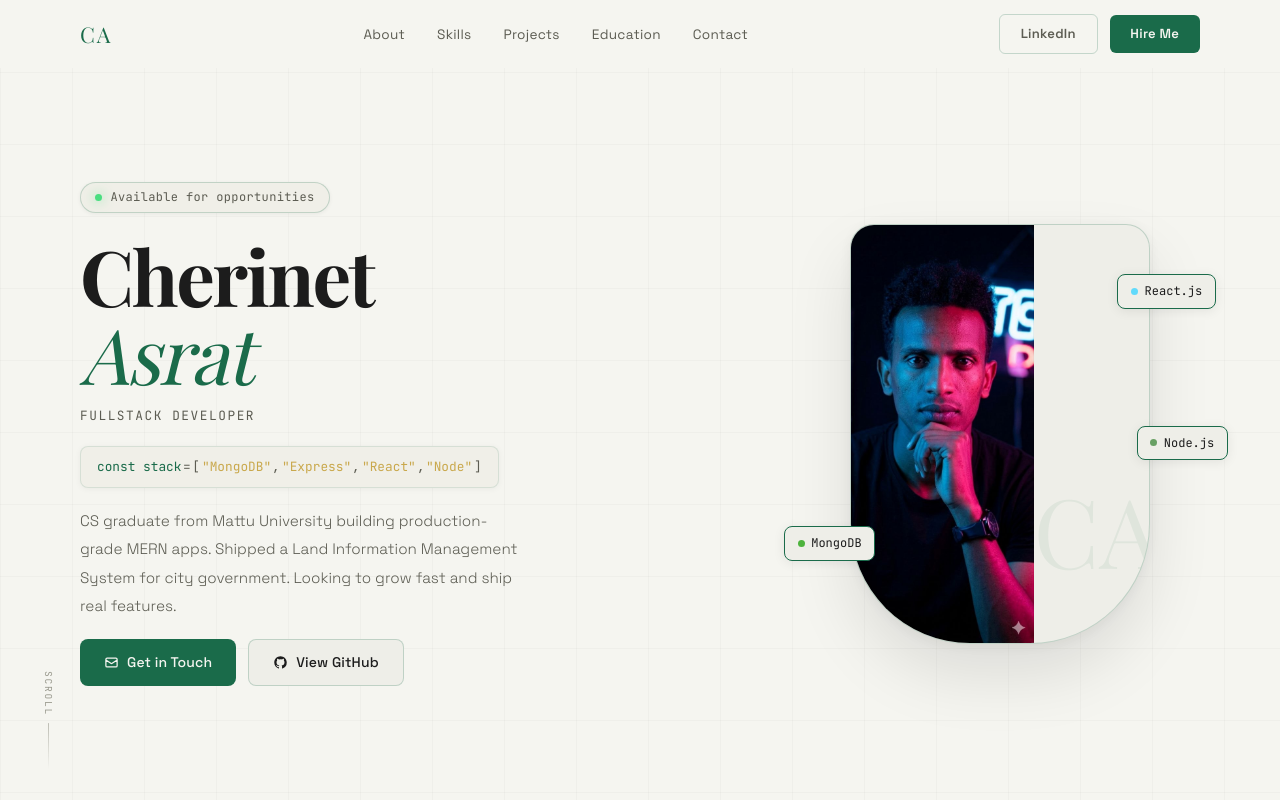
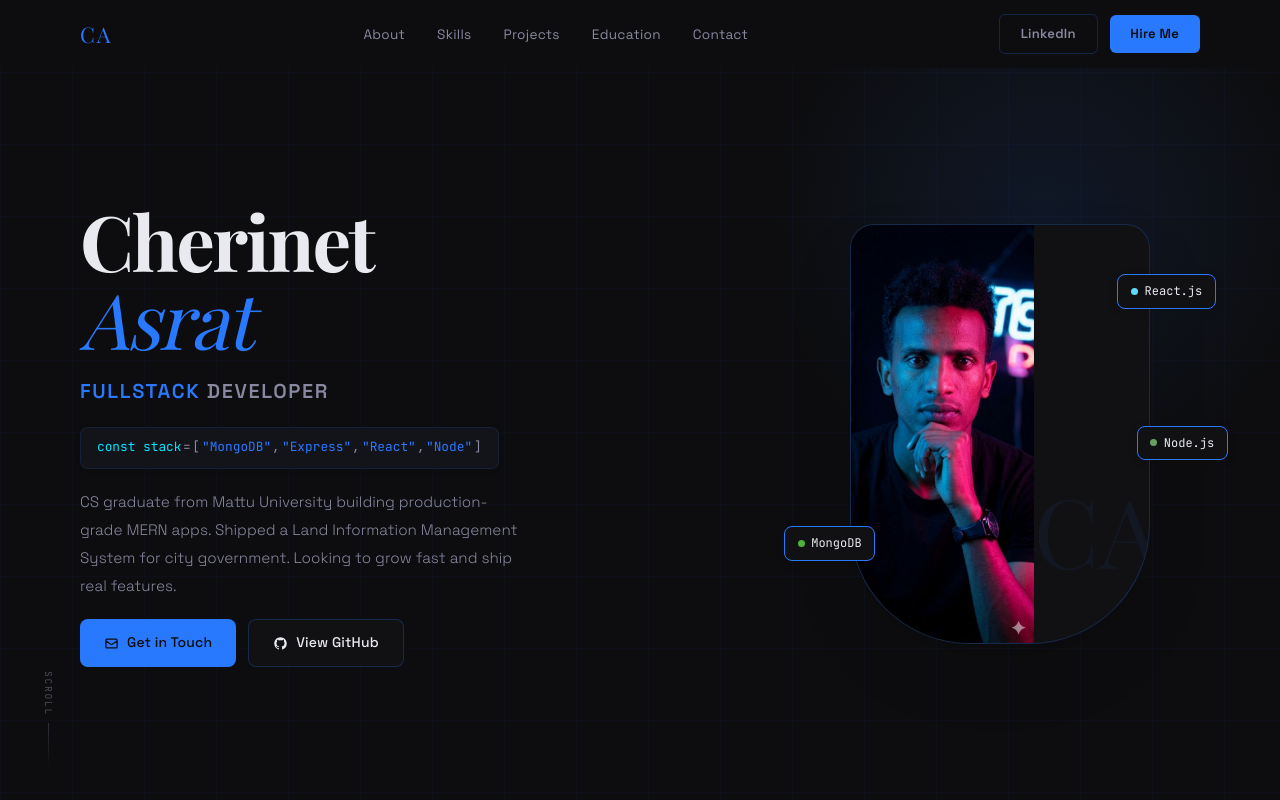
Before and after one commit to cheruu23/personal-website-cheruu23, a plain HTML site: page index.html in a window 1280 px wide. Shown: the top 800 px of the page. Drawn offline with nearby package versions, Linux system fonts and the light colour scheme; a web font is replaced by a local one.

Commit message:
feat: make Fullstack Developer a prominent title, remove availability badge

```diff
--- a/index.html
+++ b/index.html
@@ -37,13 +37,8 @@
   <section class="hero" id="hero">
     <div class="hero-inner">
       <div class="hero-left">
-        <div class="hero-badge">
-          <span class="badge-dot"></span>
-          Available for opportunities
-        </div>
-
         <h1>Cherinet<br><em>Asrat</em></h1>
-        <p class="hero-title-sub">Fullstack Developer</p>
+        <p class="hero-title-sub"><span class="hero-title-highlight">Fullstack</span> Developer</p>
 
         <div class="hero-role" id="heroRole" aria-label="const stack = [MongoDB, Express, React, Node]">
           <span class="role-prefix">const stack</span>
--- a/style.css
+++ b/style.css
@@ -5,24 +5,24 @@
 }
 
 :root {
-  --bg:           #f5f5f0;
-  --bg-alt:       #eeeee8;
-  --accent:       #1a6b4a;
-  --accent-hover: #145c3e;
-  --accent-2:     #c9a84c;
-  --text:         #1c1c1c;
-  --muted:        #9a9a8e;
-  --muted2:       #5c5c52;
-  --border:       rgba(26,107,74,0.12);
-  --border2:      rgba(26,107,74,0.22);
-  --card-bg:      #f0efe8;
-  --dark-strip:   #0f2d1f;
+  --bg:           #0d0d0f;
+  --bg-alt:       #111114;
+  --accent:       #2979ff;
+  --accent-hover: #1565e8;
+  --accent-2:     #00e5ff;
+  --text:         #e8eaf0;
+  --muted:        #4a4a5a;
+  --muted2:       #8888a0;
+  --border:       rgba(41,121,255,0.12);
+  --border2:      rgba(41,121,255,0.24);
+  --card-bg:      #13131a;
+  --dark-strip:   #080810;
   --nav-h:        68px;
 
   --bg2:          var(--bg-alt);
-  --bg3:          #e4e4dc;
-  --accent-dim:   rgba(26,107,74,0.07);
-  --accent-glow:  rgba(26,107,74,0.18);
+  --bg3:          #1a1a24;
+  --accent-dim:   rgba(41,121,255,0.08);
+  --accent-glow:  rgba(41,121,255,0.22);
 
   --font-display: 'Playfair Display', Georgia, serif;
   --font-mono:    'JetBrains Mono', 'Fira Code', monospace;
@@ -240,9 +240,22 @@ body {
   position: absolute;
   inset: 0;
   background-image:
-    linear-gradient(rgba(0,0,0,0.025) 1px, transparent 1px),
-    linear-gradient(90deg, rgba(0,0,0,0.025) 1px, transparent 1px);
+    linear-gradient(rgba(41,121,255,0.04) 1px, transparent 1px),
+    linear-gradient(90deg, rgba(41,121,255,0.04) 1px, transparent 1px);
   background-size: 72px 72px;
+  pointer-events: none;
+  z-index: 0;
+}
+
+/* blue glow top-right */
+.hero::after {
+  content: '';
+  position: absolute;
+  top: -10%;
+  right: -5%;
+  width: 600px;
+  height: 600px;
+  background: radial-gradient(circle, rgba(41,121,255,0.10) 0%, transparent 65%);
   pointer-events: none;
   z-index: 0;
 }
@@ -309,12 +322,18 @@ body {
 }
 
 .hero-title-sub {
-  font-family: var(--font-mono);
-  font-size: 0.8rem;
+  font-family: var(--font-body);
+  font-size: 1.25rem;
+  font-weight: 600;
   color: var(--muted2);
-  letter-spacing: 0.12em;
+  letter-spacing: 0.08em;
   text-transform: uppercase;
-  margin-top: -0.4rem;
+  margin-top: -0.2rem;
+}
+
+.hero-title-highlight {
+  color: var(--accent);
+  font-weight: 700;
 }
 
 /* code line */
@@ -333,10 +352,10 @@ body {
   box-shadow: 0 1px 6px rgba(0,0,0,0.05);
 }
 
-.role-prefix { color: #1a6b4a; }
+.role-prefix { color: #00e5ff; }
 .role-eq     { color: var(--muted2); }
 .role-bracket{ color: var(--muted2); }
-.role-str    { color: #c9a84c; }
+.role-str    { color: #2979ff; }
 .role-comma  { color: var(--muted2); }
 
 /* typing pop-in for each stack item */
@@ -389,7 +408,7 @@ body {
 .btn-primary:hover {
   background: var(--accent-hover);
   transform: translateY(-2px);
-  box-shadow: 0 10px 28px rgba(26,107,74,0.28);
+  box-shadow: 0 10px 28px rgba(41,121,255,0.35);
 }
 
 .btn-ghost {
@@ -470,7 +489,7 @@ body {
 .hero-initials {
   font-family: var(--font-display);
   font-size: 6rem;
-  color: rgba(26,107,74,0.07);
+  color: rgba(41,121,255,0.06);
   padding-bottom: 2rem;
   user-select: none;
   display: flex;
@@ -617,7 +636,7 @@ body {
   box-shadow: 0 2px 16px rgba(0,0,0,0.06);
 }
 .stat-card:hover {
-  border-color: rgba(26,107,74,0.28);
+  border-color: rgba(41,121,255,0.35);
   transform: translateY(-3px);
 }
 
@@ -681,7 +700,7 @@ body {
 .skill-card:hover {
   border-color: var(--accent);
   transform: translateY(-4px);
-  box-shadow: 0 8px 24px rgba(26,107,74,0.12);
+  box-shadow: 0 8px 28px rgba(41,121,255,0.18);
 }
 
 .skill-card svg {
@@ -719,9 +738,9 @@ body {
   box-shadow: 0 2px 16px rgba(0,0,0,0.06);
 }
 .project-card:hover {
-  border-color: rgba(26,107,74,0.22);
+  border-color: rgba(41,121,255,0.35);
   transform: translateY(-5px);
-  box-shadow: 0 24px 56px rgba(0,0,0,0.10);
+  box-shadow: 0 24px 56px rgba(0,0,0,0.5);
 }
 
 .project-header {
@@ -752,7 +771,7 @@ body {
 }
 .project-link:hover {
   color: var(--accent);
-  border-color: rgba(26,107,74,0.3);
+  border-color: rgba(41,121,255,0.35);
 }
 
 .project-body { flex: 1; }
@@ -827,7 +846,7 @@ body {
   border-radius: 50%;
   background: var(--accent);
   transform: translateX(-5px);
-  box-shadow: 0 0 18px rgba(26,107,74,0.5);
+  box-shadow: 0 0 18px rgba(41,121,255,0.7);
 }
 
 .timeline-content {
@@ -924,9 +943,9 @@ body {
 .contact-card:hover::before { opacity: 1; }
 
 .contact-card:hover {
-  border-color: rgba(26,107,74,0.28);
+  border-color: rgba(41,121,255,0.35);
   transform: translateY(-3px);
-  box-shadow: 0 14px 40px rgba(0,0,0,0.08);
+  box-shadow: 0 14px 40px rgba(0,0,0,0.4);
 }
 
 .contact-card--static:hover { transform: none; box-shadow: none; }
@@ -1121,8 +1140,8 @@ footer {
    PROJECT CARD FEATURED BADGE
 ══════════════════════════════════════ */
 .project-card--featured {
-  border-color: rgba(26,107,74,0.18);
-  background: linear-gradient(135deg, rgba(26,107,74,0.04) 0%, var(--card-bg) 60%);
+  border-color: rgba(41,121,255,0.22);
+  background: linear-gradient(135deg, rgba(41,121,255,0.05) 0%, var(--card-bg) 60%);
 }
 
 /* ══════════════════════════════════════
@@ -1133,7 +1152,6 @@ footer {
   to   { opacity: 1; transform: translateY(0); }
 }
 
-.hero-badge    { animation: hero-fade-up 0.6s ease 0.1s both; }
 .hero-left h1  { animation: hero-fade-up 0.6s ease 0.2s both; }
 .hero-title-sub{ animation: hero-fade-up 0.6s ease 0.3s both; }
 .hero-role     { animation: hero-fade-up 0.6s ease 0.35s both; }
```
